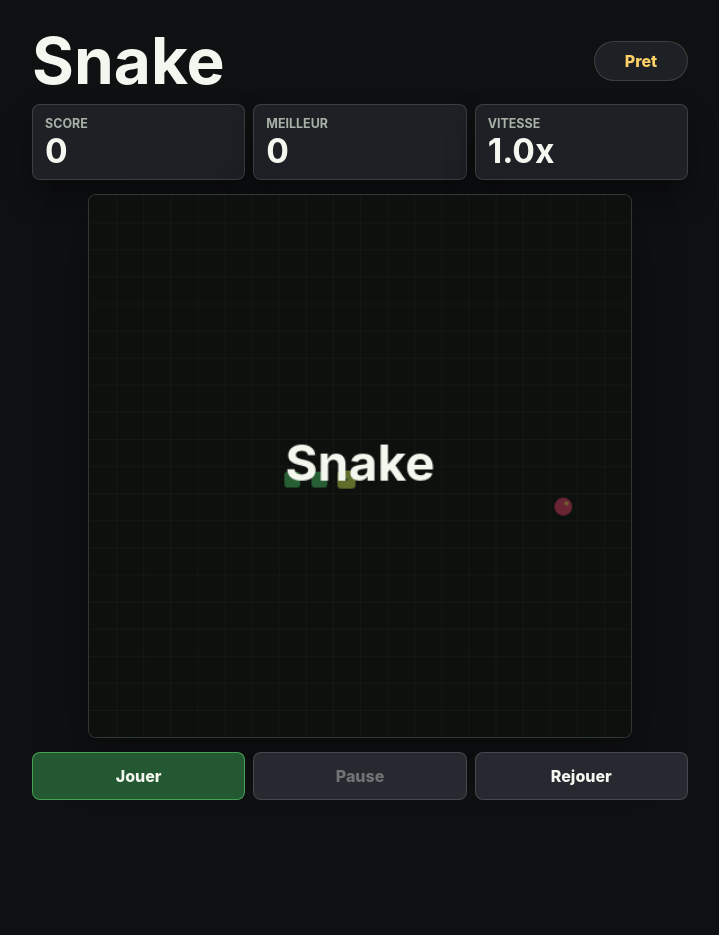
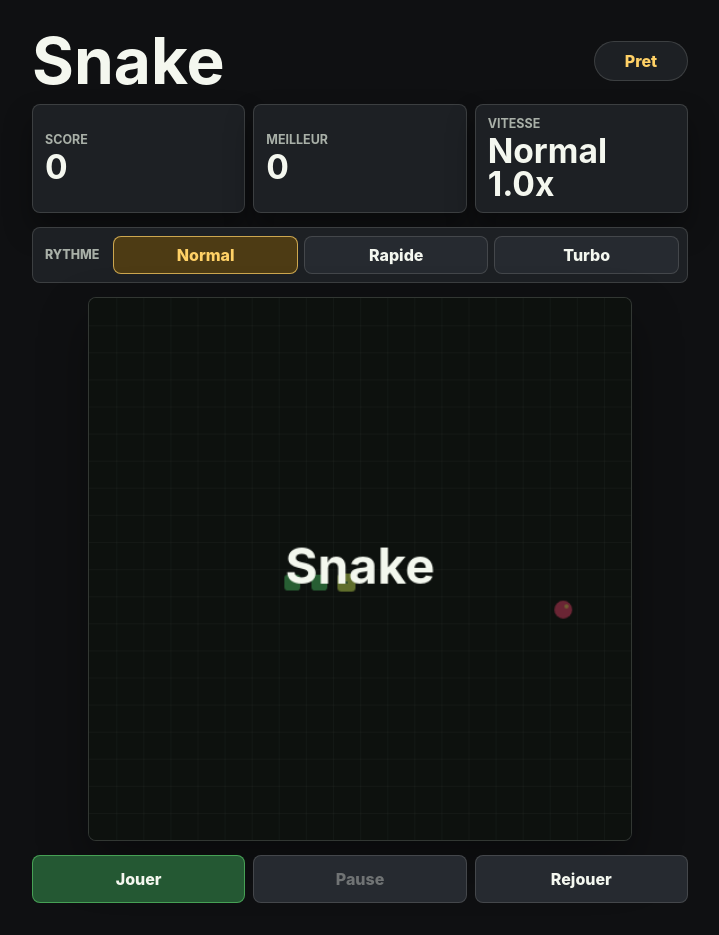
Before and after one commit to agentdouble/lab-snake, a website with bundled scripts: page index.html in a window 1280 px wide. Shown: the whole page, without its empty margins (280-999 px from the left). Before the commit the page ends 832 px from the top, so only its background shows below. Built offline with nearby package versions, Linux system fonts and the light colour scheme.

Commit message:
S006 add snake speed option

```diff
--- a/index.html
+++ b/index.html
@@ -28,6 +28,15 @@
         </div>
       </section>
 
+      <section class="speed-strip" aria-label="Vitesse du serpent">
+        <span class="speed-strip-label">Rythme</span>
+        <div class="speed-options" role="group" aria-label="Choix de vitesse">
+          <button class="speed-option selected" type="button" data-speed-key="normal" aria-pressed="true">Normal</button>
+          <button class="speed-option" type="button" data-speed-key="fast" aria-pressed="false">Rapide</button>
+          <button class="speed-option" type="button" data-speed-key="turbo" aria-pressed="false">Turbo</button>
+        </div>
+      </section>
+
       <section class="board-wrap" aria-label="Plateau">
         <canvas
           id="game-canvas"
--- a/src/constants.js
+++ b/src/constants.js
@@ -3,6 +3,14 @@ export const CANVAS_SIZE = 480;
 export const START_DELAY_MS = 145;
 export const MIN_DELAY_MS = 62;
 export const DELAY_STEP_MS = 5;
+
+export const SPEED_LEVELS = Object.freeze([
+  Object.freeze({ key: "normal", label: "Normal", multiplier: 1 }),
+  Object.freeze({ key: "fast", label: "Rapide", multiplier: 1.3 }),
+  Object.freeze({ key: "turbo", label: "Turbo", multiplier: 1.6 })
+]);
+
+export const DEFAULT_SPEED_KEY = SPEED_LEVELS[0].key;
 
 export const STATUS = Object.freeze({
   READY: "ready",
--- a/src/engine.js
+++ b/src/engine.js
@@ -1,11 +1,15 @@
 import {
   DELAY_STEP_MS,
+  DEFAULT_SPEED_KEY,
   DIRECTIONS,
   GRID_SIZE,
   MIN_DELAY_MS,
+  SPEED_LEVELS,
   START_DELAY_MS,
   STATUS
 } from "./constants.js";
+
+const SPEED_LEVEL_BY_KEY = Object.freeze(Object.fromEntries(SPEED_LEVELS.map((level) => [level.key, level])));
 
 const DEFAULT_SNAKE = Object.freeze([
   Object.freeze({ x: 9, y: 10 }),
@@ -19,10 +23,12 @@ export function createInitialState(options = {}) {
     randomizer = Math.random,
     snake = DEFAULT_SNAKE,
     direction = DIRECTIONS.RIGHT,
-    apple
+    apple,
+    speedKey = DEFAULT_SPEED_KEY
   } = options;
 
   const initialSnake = snake.map(copyCell);
+  const speedLevel = getSpeedLevel(speedKey);
 
   return {
     snake: initialSnake,
@@ -32,6 +38,7 @@ export function createInitialState(options = {}) {
     score: 0,
     bestScore,
     status: STATUS.READY,
+    speedKey: speedLevel.key,
     ticks: 0
   };
 }
@@ -55,8 +62,22 @@ export function pauseGame(state) {
 export function resetGame(state, options = {}) {
   return createInitialState({
     bestScore: state.bestScore,
+    speedKey: state.speedKey,
     ...options
   });
+}
+
+export function setSpeedLevel(state, speedKey) {
+  const speedLevel = getSpeedLevel(speedKey);
+
+  if (state.speedKey === speedLevel.key) {
+    return state;
+  }
+
+  return {
+    ...state,
+    speedKey: speedLevel.key
+  };
 }
 
 export function queueDirection(state, direction) {
@@ -125,8 +146,19 @@ export function stepState(state, randomizer = Math.random) {
   };
 }
 
-export function getTickDelay(score) {
-  return Math.max(MIN_DELAY_MS, START_DELAY_MS - score * DELAY_STEP_MS);
+export function getTickDelay(score, speedKey = DEFAULT_SPEED_KEY) {
+  const baseDelay = Math.max(MIN_DELAY_MS, START_DELAY_MS - score * DELAY_STEP_MS);
+  const speedLevel = getSpeedLevel(speedKey);
+
+  return Math.max(MIN_DELAY_MS, Math.round(baseDelay / speedLevel.multiplier));
+}
+
+export function getSpeedLevel(speedKey) {
+  return SPEED_LEVEL_BY_KEY[speedKey] ?? SPEED_LEVEL_BY_KEY[DEFAULT_SPEED_KEY];
+}
+
+export function getSpeedMultiplier(score, speedKey = DEFAULT_SPEED_KEY) {
+  return START_DELAY_MS / getTickDelay(score, speedKey);
 }
 
 export function randomFreeCell(occupiedCells, randomizer = Math.random) {
--- a/src/main.js
+++ b/src/main.js
@@ -1,10 +1,13 @@
-import { DIRECTIONS, START_DELAY_MS, STATUS } from "./constants.js";
+import { DIRECTIONS, STATUS } from "./constants.js";
 import {
   createInitialState,
+  getSpeedLevel,
+  getSpeedMultiplier,
   getTickDelay,
   pauseGame,
   queueDirection,
   resetGame,
+  setSpeedLevel,
   startGame,
   stepState
 } from "./engine.js";
@@ -20,6 +23,7 @@ const statusLabel = document.querySelector("#status-label");
 const playButton = document.querySelector("#play-button");
 const pauseButton = document.querySelector("#pause-button");
 const restartButton = document.querySelector("#restart-button");
+const speedButtons = [...document.querySelectorAll("[data-speed-key]")];
 const render = createRenderer(canvas);
 
 let state = createInitialState({ bestScore: loadBestScore() });
@@ -55,7 +59,7 @@ function scheduleTick() {
     return;
   }
 
-  loopTimer = window.setTimeout(runTick, getTickDelay(state.score));
+  loopTimer = window.setTimeout(runTick, getTickDelay(state.score, state.speedKey));
 }
 
 function clearTick() {
@@ -84,6 +88,15 @@ function restart() {
   canvas.focus();
 }
 
+function chooseSpeed(speedKey) {
+  if (state.status === STATUS.RUNNING) {
+    return;
+  }
+
+  setState(setSpeedLevel(state, speedKey));
+  canvas.focus();
+}
+
 function handleDirection(direction) {
   if (state.status === STATUS.READY || state.status === STATUS.PAUSED) {
     state = startGame(state);
@@ -94,12 +107,22 @@ function handleDirection(direction) {
 }
 
 function updateHud() {
+  const speedLevel = getSpeedLevel(state.speedKey);
+
   scoreValue.textContent = String(state.score);
   bestValue.textContent = String(state.bestScore);
-  speedValue.textContent = `${(START_DELAY_MS / getTickDelay(state.score)).toFixed(1)}x`;
+  speedValue.textContent = `${speedLevel.label} ${getSpeedMultiplier(state.score, state.speedKey).toFixed(1)}x`;
   statusLabel.textContent = statusText(state.status);
   playButton.disabled = state.status === STATUS.RUNNING || state.status === STATUS.GAME_OVER || state.status === STATUS.WON;
   pauseButton.disabled = state.status !== STATUS.RUNNING;
+
+  speedButtons.forEach((button) => {
+    const isSelected = button.dataset.speedKey === state.speedKey;
+
+    button.disabled = state.status === STATUS.RUNNING;
+    button.setAttribute("aria-pressed", String(isSelected));
+    button.classList.toggle("selected", isSelected);
+  });
 }
 
 function statusText(status) {
@@ -122,6 +145,10 @@ playButton.addEventListener("click", play);
 pauseButton.addEventListener("click", pause);
 restartButton.addEventListener("click", restart);
 
+speedButtons.forEach((button) => {
+  button.addEventListener("click", () => chooseSpeed(button.dataset.speedKey));
+});
+
 bindKeyboard(handleDirection);
 bindTouch(canvas, handleDirection);
 
--- a/src/styles.css
+++ b/src/styles.css
@@ -39,12 +39,13 @@ button {
   margin: 0 auto;
   padding: clamp(16px, 4vw, 32px);
   display: grid;
-  grid-template-rows: auto auto minmax(0, 1fr) auto;
+  grid-template-rows: auto auto auto minmax(0, 1fr) auto;
   gap: 14px;
 }
 
 .top-bar,
 .score-strip,
+.speed-strip,
 .control-strip {
   width: 100%;
 }
@@ -106,6 +107,60 @@ h1 {
   overflow-wrap: anywhere;
   font-size: clamp(1.35rem, 5vw, 2.1rem);
   line-height: 1;
+}
+
+.speed-strip {
+  min-height: 54px;
+  padding: 8px;
+  border: 1px solid var(--line);
+  border-radius: 8px;
+  background: var(--panel);
+  display: grid;
+  grid-template-columns: auto minmax(0, 1fr);
+  align-items: center;
+  gap: 10px;
+}
+
+.speed-strip-label {
+  padding-inline: 4px;
+  color: var(--muted);
+  font-size: 0.78rem;
+  font-weight: 800;
+  text-transform: uppercase;
+  letter-spacing: 0;
+}
+
+.speed-options {
+  min-width: 0;
+  display: grid;
+  grid-template-columns: repeat(3, minmax(0, 1fr));
+  gap: 6px;
+}
+
+.speed-option {
+  min-width: 0;
+  min-height: 38px;
+  border: 1px solid var(--line);
+  border-radius: 8px;
+  background: var(--panel-strong);
+  color: var(--ink);
+  font-weight: 800;
+  cursor: pointer;
+}
+
+.speed-option.selected {
+  border-color: rgba(255, 209, 102, 0.72);
+  background: #4d3b14;
+  color: var(--yellow);
+}
+
+.speed-option:hover:not(:disabled) {
+  border-color: var(--cyan);
+}
+
+.speed-option:disabled {
+  color: rgba(244, 247, 239, 0.36);
+  cursor: not-allowed;
 }
 
 .board-wrap {
@@ -178,6 +233,11 @@ h1 {
     padding: 9px;
   }
 
+  .speed-strip {
+    grid-template-columns: 1fr;
+    gap: 7px;
+  }
+
   .control-strip {
     grid-template-columns: 1fr;
   }
```
Also changed, not shown: MEMORY.md (+1 -0 lines), tests/engine.test.js (+20 -0 lines).
